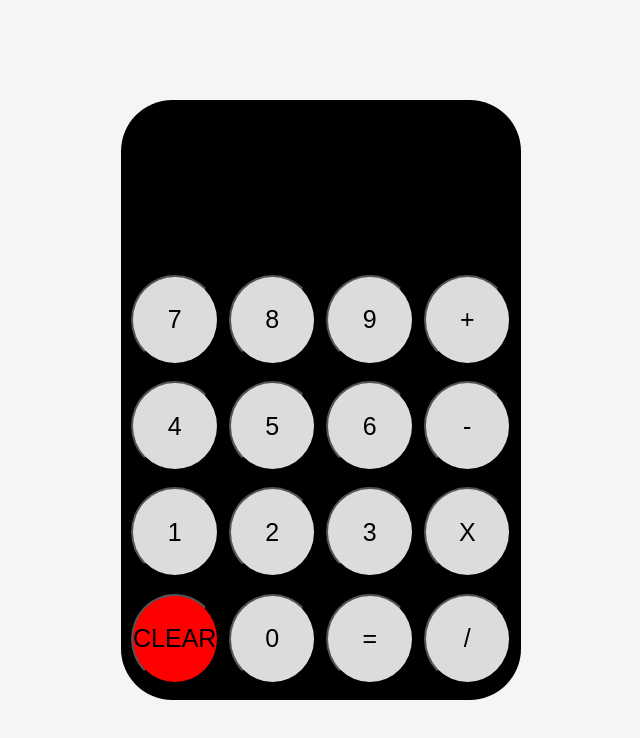
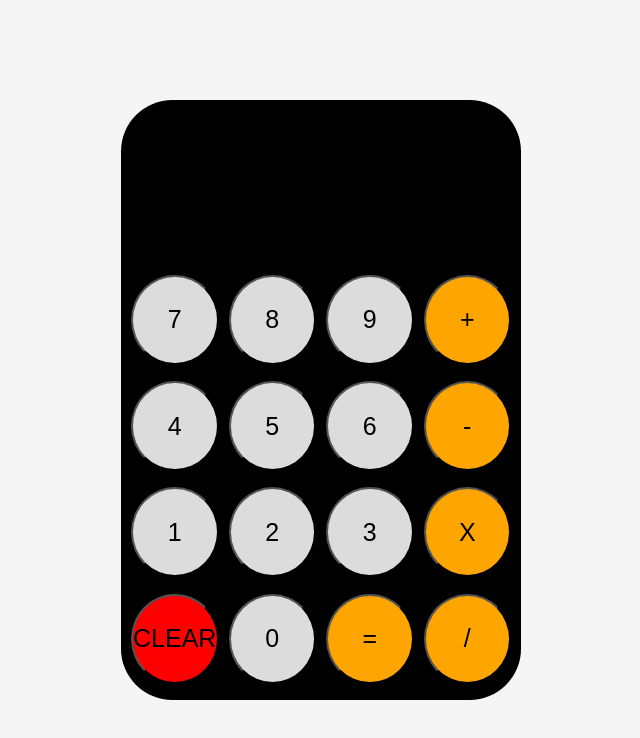
Before and after one commit to hg200/calculator, a plain HTML site: page index.html in a window 1280 px wide. Shown: the whole page, without its empty margins (319-959 px from the left). Drawn offline with Linux system fonts and the light colour scheme.

Commit message:
Changed operand selectors from id to class

```diff
--- a/style.css
+++ b/style.css
@@ -43,6 +43,10 @@ button {
     margin-right: 10px;
     margin-bottom: 10px;
     color: whitesmoke;
+    max-height: 120px;
+    max-width: 360px;
+    display: flex;
+    flex-wrap: wrap;
 }
 
 .buttons {
@@ -58,10 +62,10 @@ button {
     background-color: red;
 }
 
-#add,
-#minus,
-#product,
-#divide,
-#equals {
+.add,
+.minus,
+.product,
+.divide,
+.equals {
     background-color: orange;
 }
```
